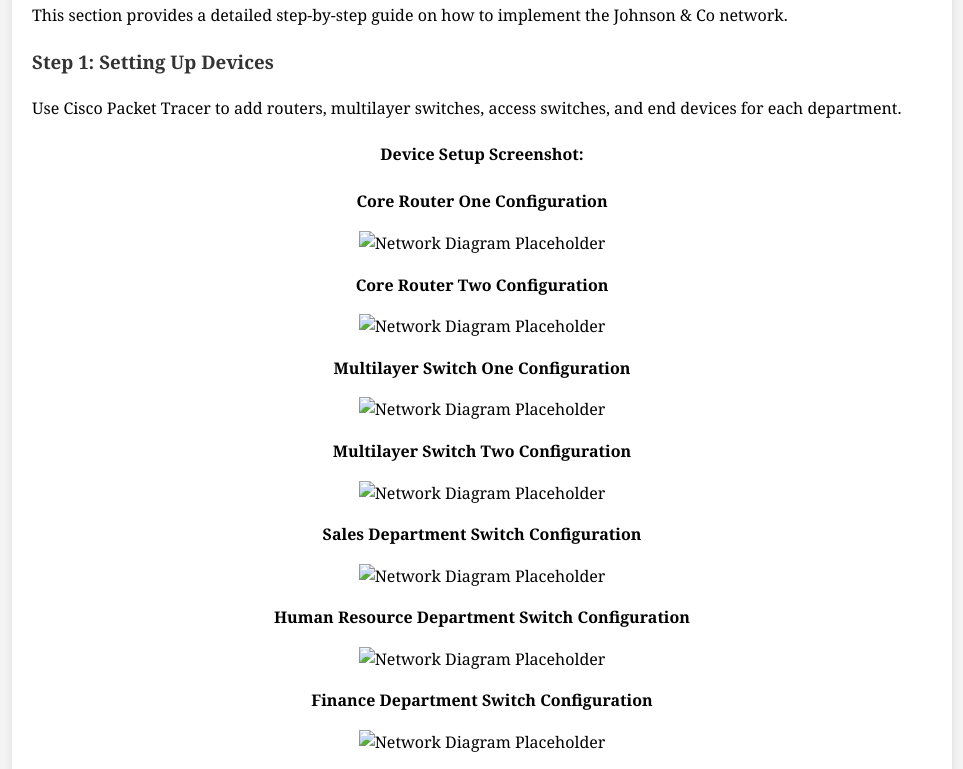
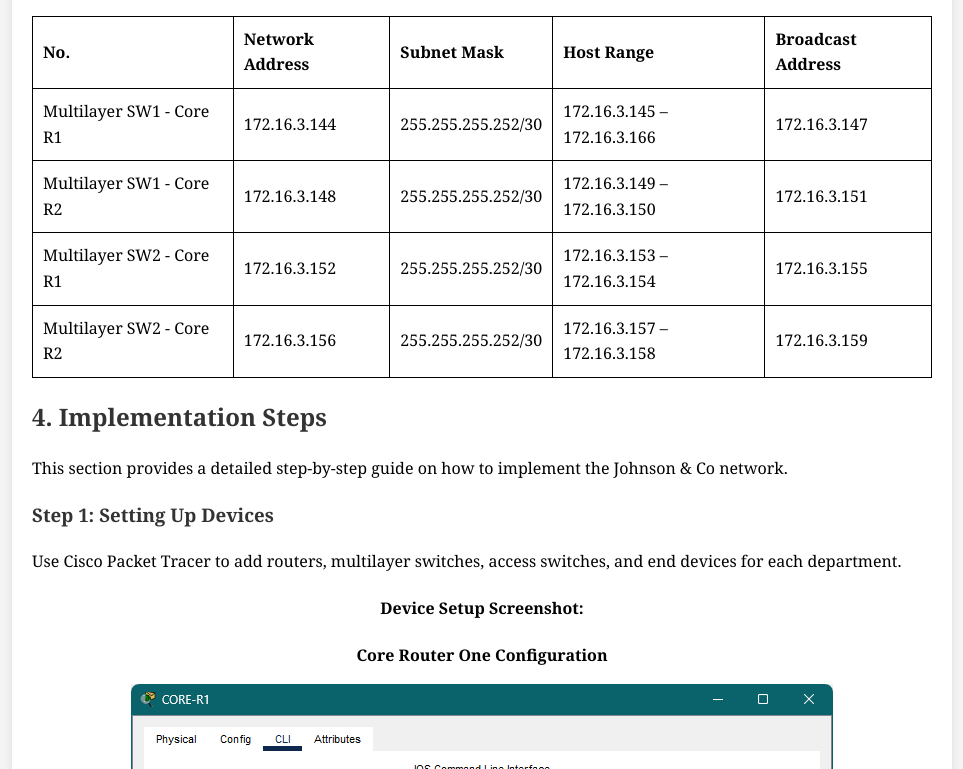
Before and after one commit to EbenezerJohnson823/johnson-co_network, a plain HTML site: page index.html in a window 1280 px wide. Shown: the part 2031-2800 px from the top of the page, without its empty margins (158-1121 px from the left). Drawn offline with Linux system fonts and the light colour scheme; the site is published under a folder, as on GitHub Pages, so addresses that start at the root find nothing.

Commit message:
Update index.html

```diff
--- a/index.html
+++ b/index.html
@@ -38,7 +38,7 @@
         </ul>
         <div class="screenshot">
             <p><strong>Network Diagram:</strong></p>
-            <img src="/screenshots/network_topology.png" alt="Network Diagram Placeholder" style="width: 90%;">
+            <img src="screenshots/network_topology.png" alt="Network Diagram Placeholder" style="width: 90%;">
         </div>
 
         <h2>3. IP Addressing & Subnetting</h2>
@@ -173,29 +173,29 @@
         <div class="screenshot">
             <h4><strong>Device Setup Screenshot:</strong></h4>
             <p><strong>Core Router One Configuration</strong></p>
-            <img src="/screenshots/Core_R1_config.png" alt="Network Diagram Placeholder">
+            <img src="screenshots/Core_R1_config.png" alt="Network Diagram Placeholder">
 
             <p><strong>Core Router Two Configuration</strong></p>
-            <img src="/screenshots/Core_R2_config.png" alt="Network Diagram Placeholder">
+            <img src="screenshots/Core_R2_config.png" alt="Network Diagram Placeholder">
 
             <p><strong>Multilayer Switch One Configuration</strong></p>
-            <img src="/screenshots/Multilayer_SW1_config.png" alt="Network Diagram Placeholder">
+            <img src="screenshots/Multilayer_SW1_config.png" alt="Network Diagram Placeholder">
 
             <p><strong>Multilayer Switch Two Configuration</strong></p>
-            <img src="/screenshots/Multilayer_SW2_config.png" alt="Network Diagram Placeholder">
+            <img src="screenshots/Multilayer_SW2_config.png" alt="Network Diagram Placeholder">
 
             <p><strong>Sales Department Switch Configuration</strong></p>
-            <img src="/screenshots/Sales_SW_config.png" alt="Network Diagram Placeholder">
+            <img src="screenshots/Sales_SW_config.png" alt="Network Diagram Placeholder">
             <p><strong>Human Resource Department Switch Configuration</strong></p>
-            <img src="/screenshots/HR_SW_config.png" alt="Network Diagram Placeholder">
+            <img src="screenshots/HR_SW_config.png" alt="Network Diagram Placeholder">
             <p><strong>Finance Department Switch Configuration</strong></p>
-            <img src="/screenshots/Finance_SW_config.png" alt="Network Diagram Placeholder">
+            <img src="screenshots/Finance_SW_config.png" alt="Network Diagram Placeholder">
             <p><strong>Administration Department Switch Configuration</strong></p>
-            <img src="/screenshots/Admin_SW_config.png" alt="Network Diagram Placeholder">
+            <img src="screenshots/Admin_SW_config.png" alt="Network Diagram Placeholder">
             <p><strong>ICT Department Switch Configuration</strong></p>
-            <img src="/screenshots/ICT_SW_config.png" alt="Network Diagram Placeholder">
+            <img src="screenshots/ICT_SW_config.png" alt="Network Diagram Placeholder">
             <p><strong>Server Room Switch Configuration</strong></p>
-            <img src="/screenshots/ServerRoom_SW_config.png" alt="Network Diagram Placeholder">
+            <img src="screenshots/ServerRoom_SW_config.png" alt="Network Diagram Placeholder">
 
         </div>
 
@@ -229,8 +229,8 @@
         <h3>Step 4: Configuring DHCP</h3>
         <p>Set up a DHCP server to dynamically assign IP addresses to end devices.</p>
         <div class="screenshot">
-            <img src="/screenshots/DHCP_IP-Config.png" alt="DHCP Configuration" class="screenshot">
-            <img src="/screenshots/DHCP_Server_Pool_Config.png" alt="DHCP Configuration" class="screenshot" width="80%">
+            <img src="screenshots/DHCP_IP-Config.png" alt="DHCP Configuration" class="screenshot">
+            <img src="screenshots/DHCP_Server_Pool_Config.png" alt="DHCP Configuration" class="screenshot" width="80%">
         </div>
 
 
```
